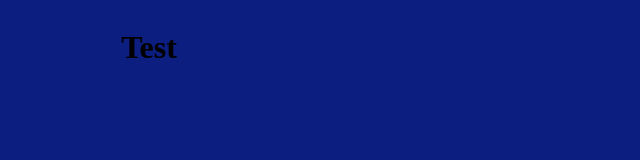
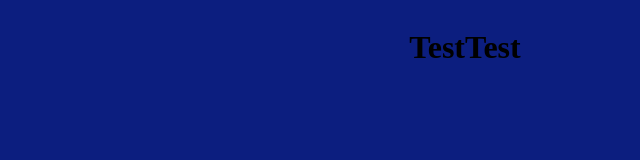
Before and after one commit to qDread-dev/panelTemplate, a plain HTML site: page index.html in a window 1280 px wide. Shown: the whole page, without its empty margins (175-815 px from the left). Drawn offline with nearby package versions, Linux system fonts and the light colour scheme.

Commit message:
Update index.html

```diff
--- a/index.html
+++ b/index.html
@@ -3,11 +3,14 @@
     <head>
         <link href="style.css" rel="stylesheet">
         <title>SAMPLE TEXT</title>
+        <script src="https://unpkg.com/feather-icons"></script>
     </head>
     <body>
         <h1>Test</h1>
-        <div class="nav">
-
+        <div class="navcontainer">
+            <div class="Logo">
+                <h1>Test</h1>
+            </div>
         </div>
     </body>
 </html>
```
